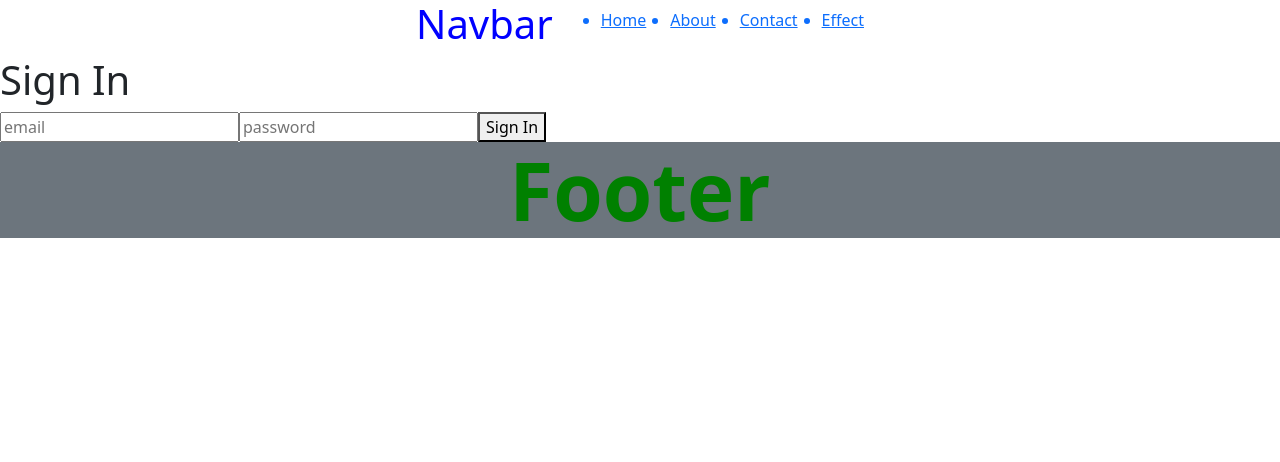
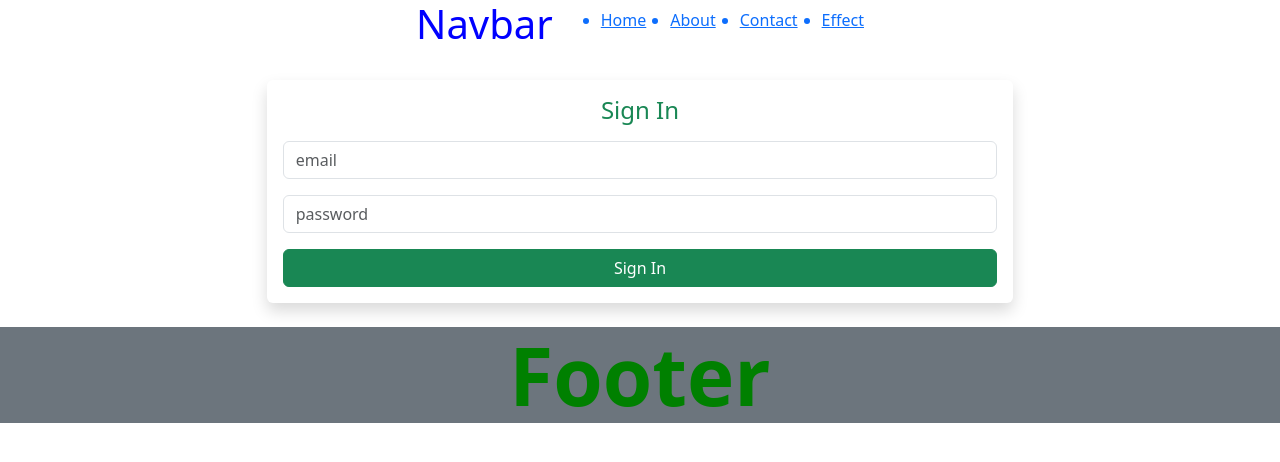
Before and after one commit to petertechy/level-3-december-react, a React (Vite) app: page /signin in a window 1280 px wide. Shown: the top 462 px of the page. Built offline with nearby package versions, Linux system fonts and the light colour scheme.

Commit message:
Update sign in page

```diff
--- a/src/pages/SignIn.jsx
+++ b/src/pages/SignIn.jsx
@@ -1,9 +1,12 @@
 import axios from 'axios'
 import React, { useState } from 'react'
+import { useNavigate } from 'react-router-dom'
 
 const SignIn = () => {
     const [email, setemail] = useState("")
     const [password, setpassword] = useState("")
+    const [message, setmessage] = useState("")
+    let navigate = useNavigate()
     const handleSignIn = () =>{
         console.log({email, password})
         let url = "http://localhost:5001/user/signin"
@@ -12,17 +15,25 @@ const SignIn = () => {
         axios.post(url, credential)
         .then((response)=>{
             console.log(response)
+            if(response.data.status){
+                localStorage.token = response.data.token
+                navigate("/user-dashboard")
+            }else{
+                console.log("Invalid Credential")
+                setmessage(response.data.message)
+            }
         })
         .catch((error)=>{
             console.log(error)
         })
     }
   return (
-    <div>
-        <h1>Sign In</h1>
-        <input type="text" placeholder='email' onChange={(e)=>setemail(e.target.value)}/>
-        <input type="text" placeholder='password' onChange={(e)=>setpassword(e.target.value)}/>
-        <button onClick={handleSignIn}>Sign In</button>
+    <div className='mx-auto col-7 rounded shadow p-3 my-4'>
+        <h1 className='text-center text-success fs-4'>Sign In</h1>
+        <p className='text-danger'>{message}</p>
+        <input className='form-control mb-3' type="text" placeholder='email' onChange={(e)=>setemail(e.target.value)}/>
+        <input className='form-control mb-3' type="text" placeholder='password' onChange={(e)=>setpassword(e.target.value)}/>
+        <button className='btn btn-success w-100' onClick={handleSignIn}>Sign In</button>
     </div>
   )
 }
```
